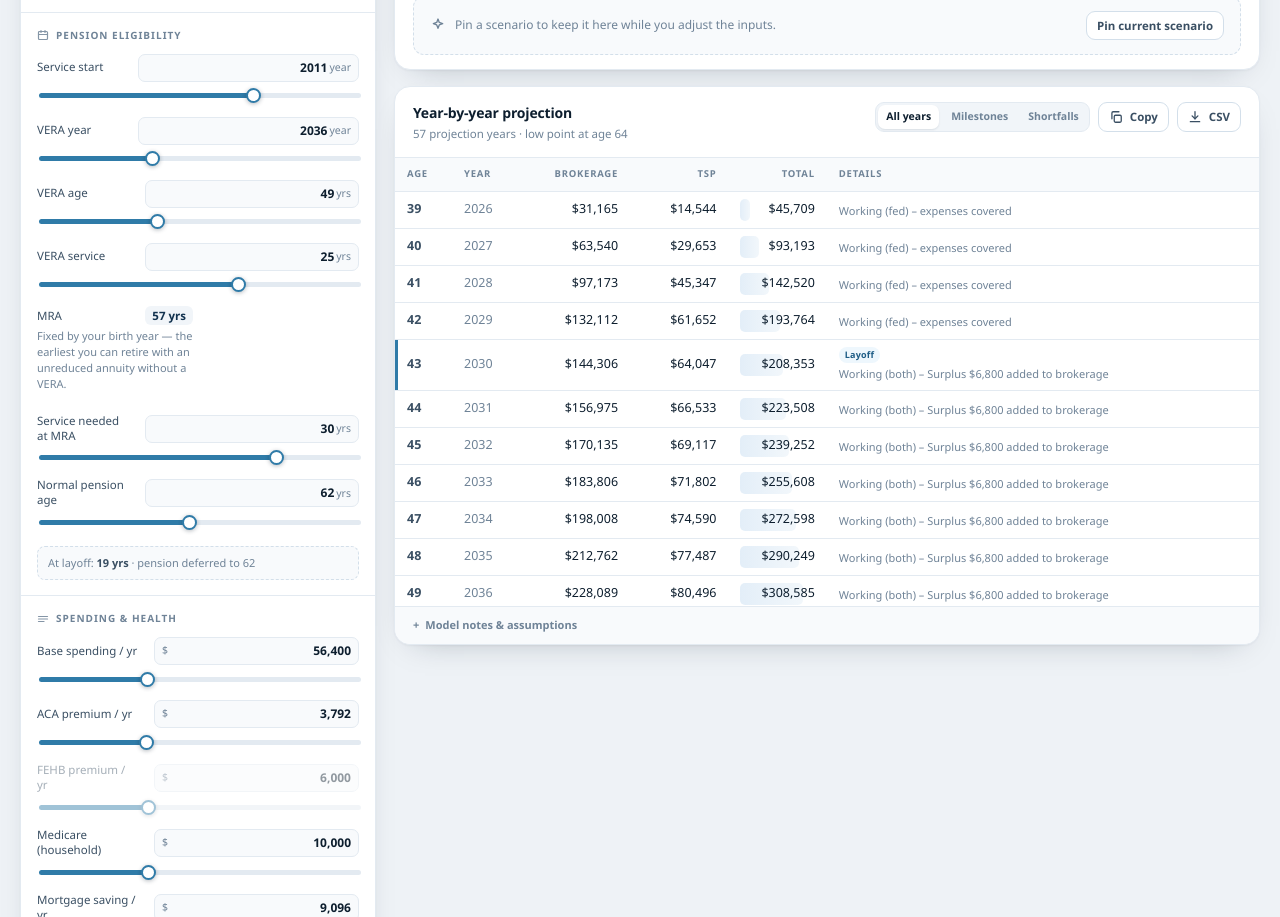
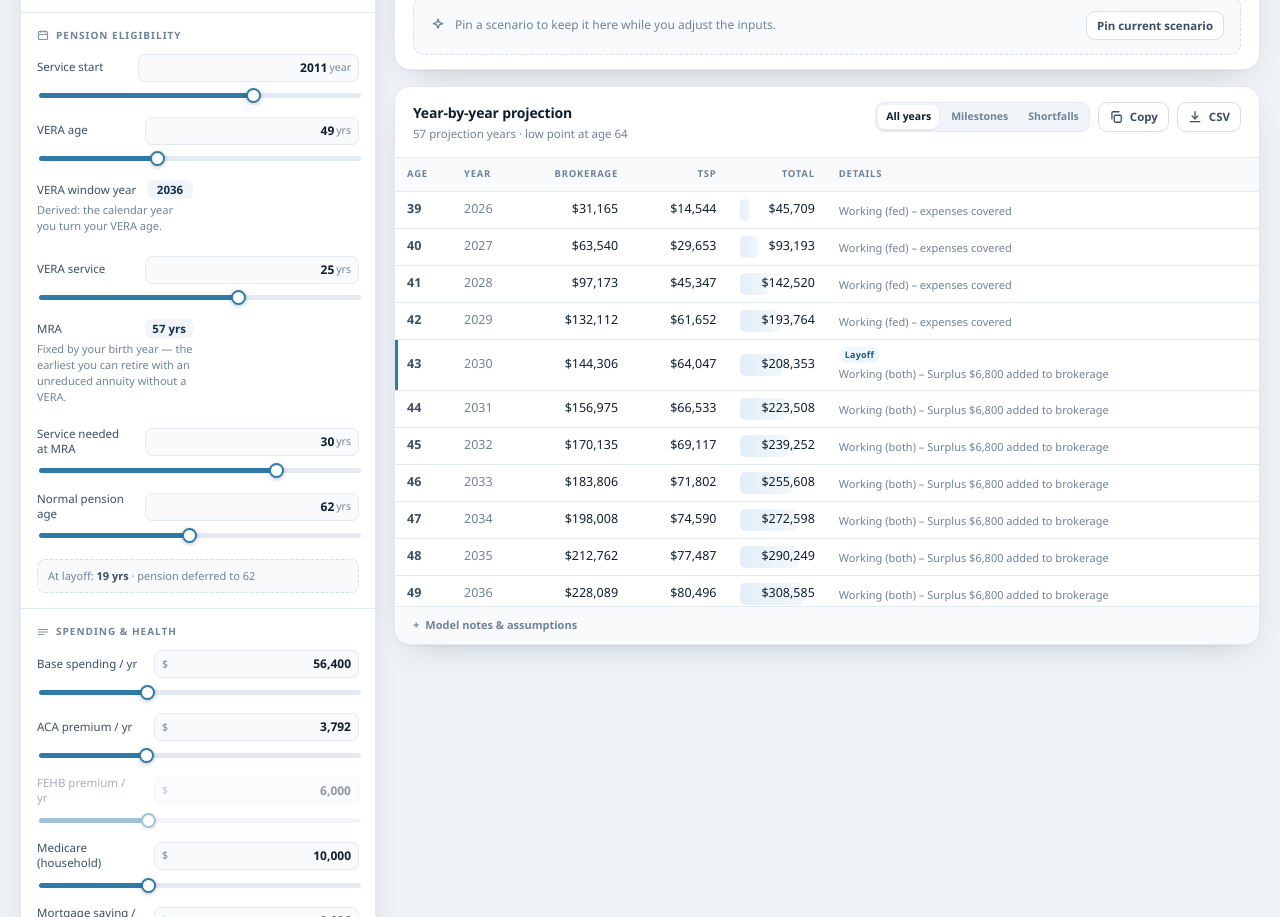
Before and after one commit to elninost0rm/retirement-dashboard, a plain HTML site: page index.html in a window 1280 px wide. Shown: the part 1409-2326 px from the top of the page. Drawn offline with Linux system fonts and the light colour scheme.

Commit message:
Derive the VERA window year from the VERA age and explain deferred fallback

```diff
--- a/index.html
+++ b/index.html
@@ -1090,7 +1090,7 @@
           <div class="notes-body">
             Figures are in today's dollars and grow at <b>(1 + nominal return) / (1 + inflation) − 1</b>.
             Service years are calculated from your federal start year. Pension paths: <b>VERA</b> at the VERA
-            age/year with the minimum service (full nominal, eroding to 62, then COLA);
+            age — the window year follows from your birth date — with the required service (full nominal, eroding to 62, then COLA);
             <b>MRA+30</b> at your MRA with the required service (nominal until COLA at 62), plus a FERS
             supplement of Social Security &times; service/40 from MRA to 62 — also paid on a <b>VERA</b>
             taken before MRA, but not until MRA; otherwise
@@ -1155,7 +1155,6 @@ function calculateScenario(inputs) {
   const ssSpouse = Number(inputs.ss_spouse);
   const high3 = Number(inputs.high3);
   const serviceStartYear = Math.trunc(Number(inputs.service_start_year));
-  const veraYear = Math.trunc(Number(inputs.vera_year));
   const veraAge = Math.trunc(Number(inputs.vera_age));
   const veraService = Number(inputs.vera_service);
   const mraAge = Math.trunc(Number(inputs.mra_age));
@@ -1192,6 +1191,8 @@ function calculateScenario(inputs) {
   const tspAccessAge = 59.5;
   const colaAge = 62;
   const layoffYear = currentYear + (layoffAge - currentAge);
+  // The VERA window year is not a choice: it is the year you turn the VERA age.
+  const veraYear = currentYear + (veraAge - currentAge);
   const serviceAtLayoff = Math.max(0, layoffYear - serviceStartYear);
 
   const veraEligible = layoffYear === veraYear && layoffAge === veraAge && serviceAtLayoff >= veraService;
@@ -1618,8 +1619,8 @@ const MONEY_GROUPS = [
   ]},
   { mount: "group-pension", fields: [
     ["service_start_year", "Service start", "year", "Year you began federal service (September 2011). Service years are calculated from this."],
-    ["vera_year", "VERA year", "year", "The early-out window year (2036)."],
-    ["vera_age", "VERA age", "yrs", "Age the VERA is available (49)."],
+    ["vera_age", "VERA age", "yrs", "Age at which the early-out window is available. The window year follows from your birth date."],
+    ["vera_year", "VERA window year", "year", "Derived: the calendar year you turn your VERA age."],
     ["vera_service", "VERA service", "yrs", "Minimum service years for the VERA (25)."],
     ["mra_age", "MRA", "yrs", "Fixed by your birth year — the earliest you can retire with an unreduced annuity without a VERA."],
     ["mra_service", "Service needed at MRA", "yrs", "Years of service required to retire at MRA with an unreduced annuity (30)."],
@@ -1653,7 +1654,6 @@ function sliderSpec(key, unit) {
   if (key === "new_job_gap_months") return { min: 0, max: 24, step: 1 };
   if (key === "severance_months") return { min: 1, max: 12, step: 1 };
   if (key === "service_start_year") return { min: 1980, max: new Date().getFullYear(), step: 1 };
-  if (key === "vera_year") return { min: 2026, max: 2055, step: 1 };
   if (key === "payoff_year") return { min: 2026, max: 2060, step: 1 };
   if (key === "vera_age") return { min: 40, max: 65, step: 1 };
   if (key === "vera_service") return { min: 0, max: 40, step: 1 };
@@ -1862,6 +1862,10 @@ function applyBirthdate() {
   const d = ageDetail(state.values.birthdate);
   if (d) state.values.current_age = d.years;
   state.values.mra_age = fersMraAge(state.values.birthdate);
+  const va = Number(state.values.vera_age);
+  if (isFinite(va)) {
+    state.values.vera_year = new Date().getFullYear() + (va - state.values.current_age);
+  }
 }
 function renderAgeHint() {
   const el = $("ageHint");
@@ -1906,7 +1910,7 @@ function nudgeSlider(el, e) {
 }
 
 // Fields shown read-only because they are derived, not chosen.
-const DERIVED_KEYS = new Set(["mra_age"]);
+const DERIVED_KEYS = new Set(["mra_age", "vera_year"]);
 
 function buildControls() {
   MONEY_GROUPS.forEach(group => {
@@ -2167,6 +2171,22 @@ function buildControls() {
   });
 }
 
+// Read-only values that follow from the birth date / VERA age.
+function syncDerivedValues() {
+  const mraEl = $("v_mra_age");
+  if (mraEl) {
+    const d = fersMraDetail(state.values.birthdate);
+    mraEl.textContent = !d ? "—"
+      : `${d.years}${d.months ? ` yrs ${d.months} mos` : " yrs"}`;
+  }
+  const veraYearEl = $("v_vera_year");
+  if (veraYearEl) {
+    const y = new Date().getFullYear() + (Number(state.values.vera_age) - Number(state.values.current_age));
+    if (isFinite(y)) state.values.vera_year = Math.round(y);
+    veraYearEl.textContent = isFinite(y) ? String(Math.round(y)) : "—";
+  }
+}
+
 function syncAllControls() {
   document.querySelectorAll("input[data-key]").forEach(el => {
     const key = el.dataset.key;
@@ -2193,12 +2213,7 @@ function syncAllControls() {
     $(`v_${s.key}`).textContent = s.fmt === "pct" ? Number(v).toFixed(1) + "%" : String(Math.round(v));
   });
 
-  const mraEl = $("v_mra_age");
-  if (mraEl) {
-    const d = fersMraDetail(state.values.birthdate);
-    mraEl.textContent = !d ? "—"
-      : `${d.years}${d.months ? ` yrs ${d.months} mos` : " yrs"}`;
-  }
+  syncDerivedValues();
 
   $("stressToggle").checked = !!state.values.stress_enabled;
   $("stressBody").hidden = !state.values.stress_enabled;
@@ -2309,6 +2324,7 @@ function render() {
     return;
   }
 
+  syncDerivedValues();
   const result = calculateScenario(state.values);
   lastResult = result;
   updateCoverageNote(result);
@@ -2482,6 +2498,24 @@ function renderBanners(result, errors) {
           <div><b>Pension deferred to ${p.startAge}</b> — reduced by ${p.erosionYears} year(s) of
           inflation from your leave age.</div>
         </div>`);
+      // If the only thing blocking a VERA is the window, say so.
+      const vy = state.values;
+      const vAge = Math.trunc(Number(vy.vera_age));
+      const vSvc = Number(vy.vera_service);
+      const lAge = Math.trunc(Number(vy.layoff_age));
+      const curAge = Number(vy.current_age);
+      const lYear = new Date().getFullYear() + (lAge - curAge);
+      const vYear = new Date().getFullYear() + (vAge - curAge);
+      if (p.serviceYears >= vSvc && lAge !== vAge) {
+        parts.push(`
+          <div class="banner info">
+            <span class="ico">${ICONS.info}</span>
+            <div><b>No VERA in ${lYear}</b> — the VERA window is age ${vAge} (${vYear}) with
+            ${vSvc}+ years of service. You leave at ${lAge} (${lYear}), so the pension is
+            deferred and begins at ${p.startAge}. Set “VERA age” to ${lAge} to model a
+            VERA in that year.</div>
+          </div>`);
+      }
     } else if (p.mode === "mra") {
       parts.push(`
         <div class="banner info">
```
Also changed, not shown: 2 other files.
